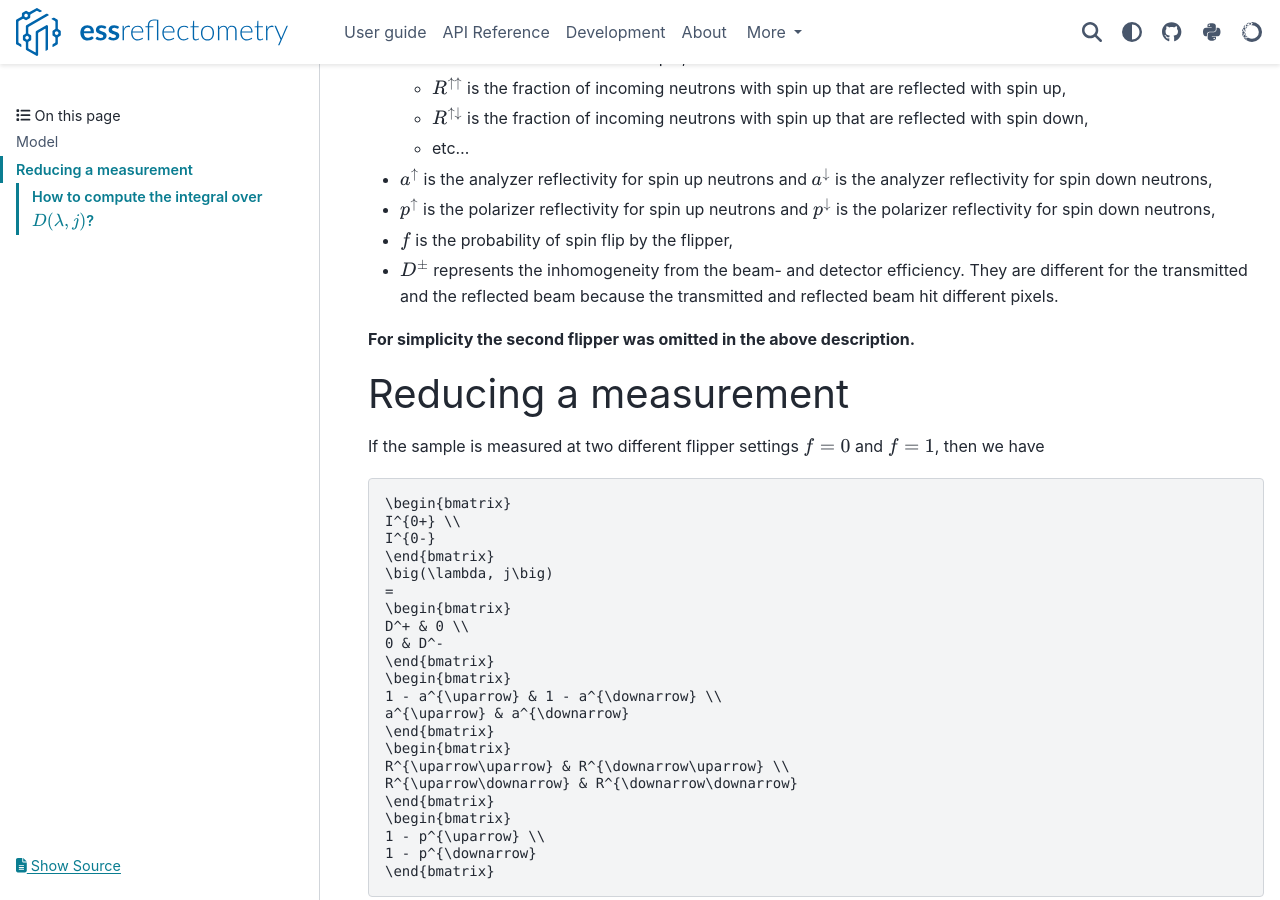
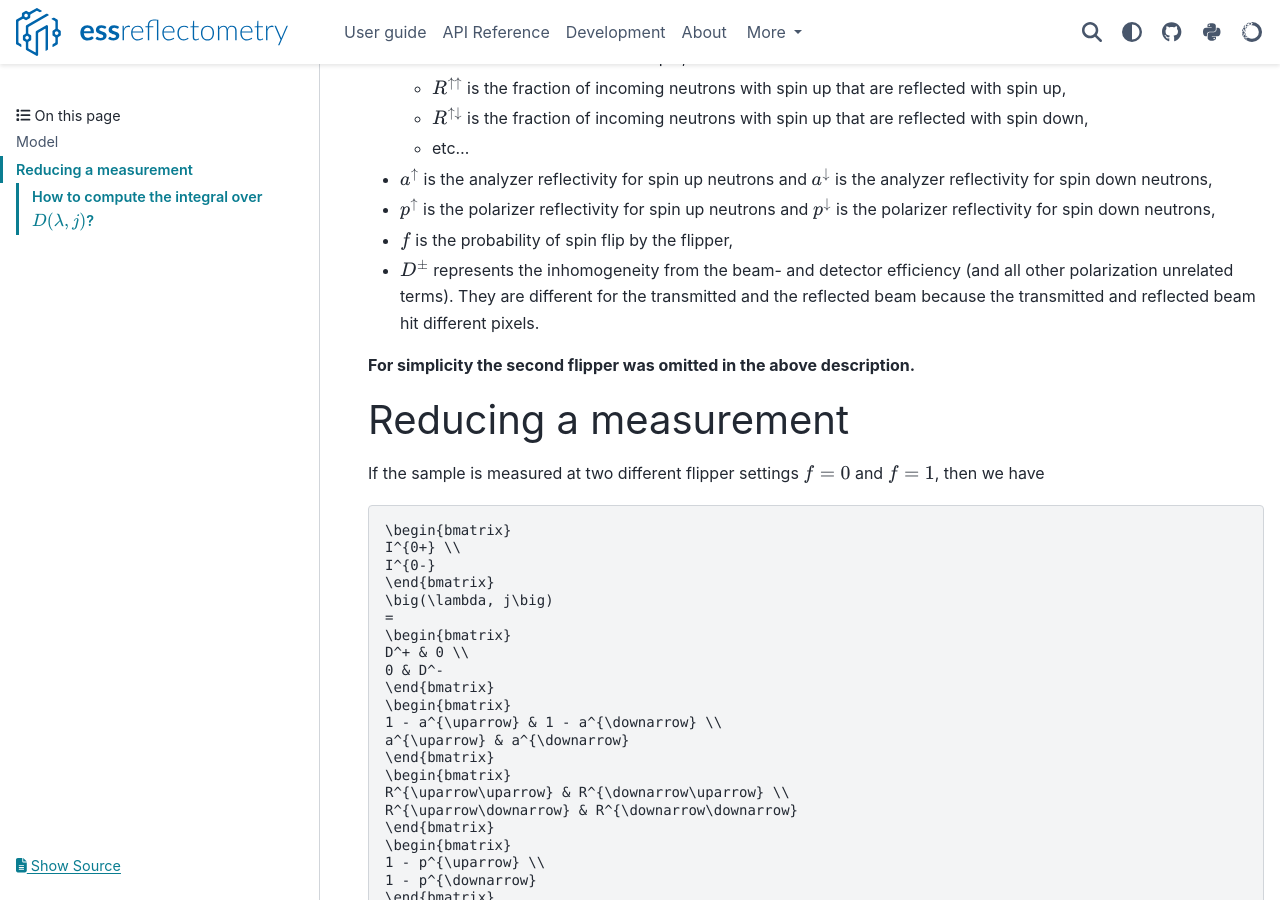
Before and after one commit to scipp/essreflectometry, a Sphinx documentation site: the page built from docs/user-guide/estia-data-reduction.md, in a window 1280 px wide and 900 px high, scrolled down 799 px. Built offline with Sphinx 7.4.7 and the PyData theme 0.15.4, drawn with Linux system fonts in a browser that asks for light colours; the version number could not be read and is left out.

Commit message:
Update estia-data-reduction.md

```diff
--- a/docs/user-guide/estia-data-reduction.md
+++ b/docs/user-guide/estia-data-reduction.md
@@ -39,7 +39,7 @@ and $I^-$ is the intensity of the neutron beam reflected by the analyzer,
 * $a^\uparrow$ is the analyzer reflectivity for spin up neutrons and $a^\downarrow$ is the analyzer reflectivity for spin down neutrons,
 * $p^\uparrow$ is the polarizer reflectivity for spin up neutrons and $p^\downarrow$ is the polarizer reflectivity for spin down neutrons,
 * $f$ is the probability of spin flip by the flipper,
-* $D^\pm$ represents the inhomogeneity from the beam- and detector efficiency. They are different for the transmitted and the reflected beam
+* $D^\pm$ represents the inhomogeneity from the beam- and detector efficiency (and all other polarization unrelated terms). They are different for the transmitted and the reflected beam
    because the transmitted and reflected beam hit different pixels.
 
 **For simplicity the second flipper was omitted in the above description.**
```
